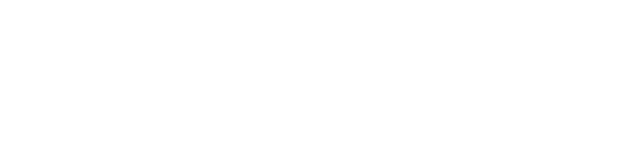
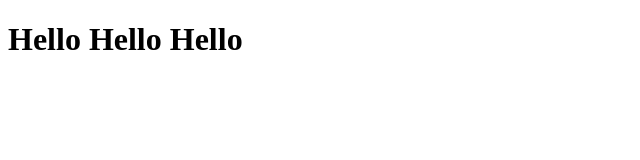
Before and after one commit to Dehul/Dehul.github.io, a plain HTML site: page index.html in a window 1280 px wide. Shown: the whole page, without its empty margins (0-640 px from the left). Drawn offline with Linux system fonts and the light colour scheme.

Commit message:
Hello Hello Hello

```diff
--- a/index.html
+++ b/index.html
@@ -7,5 +7,7 @@
     <title>Home</title>
 </head>
 <body>
-
+ <h1>
+   Hello Hello Hello
+ </h1>
 </body>
```
